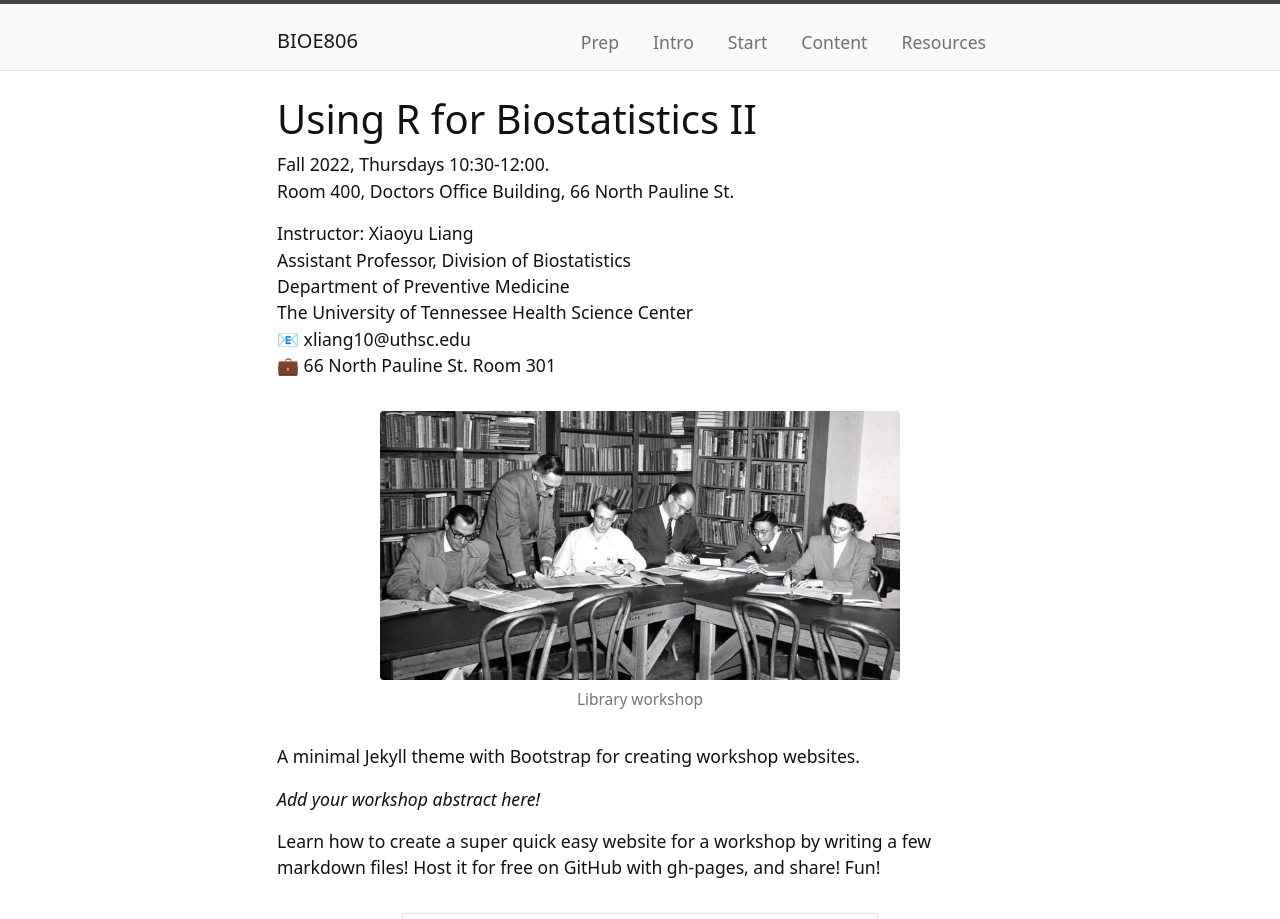
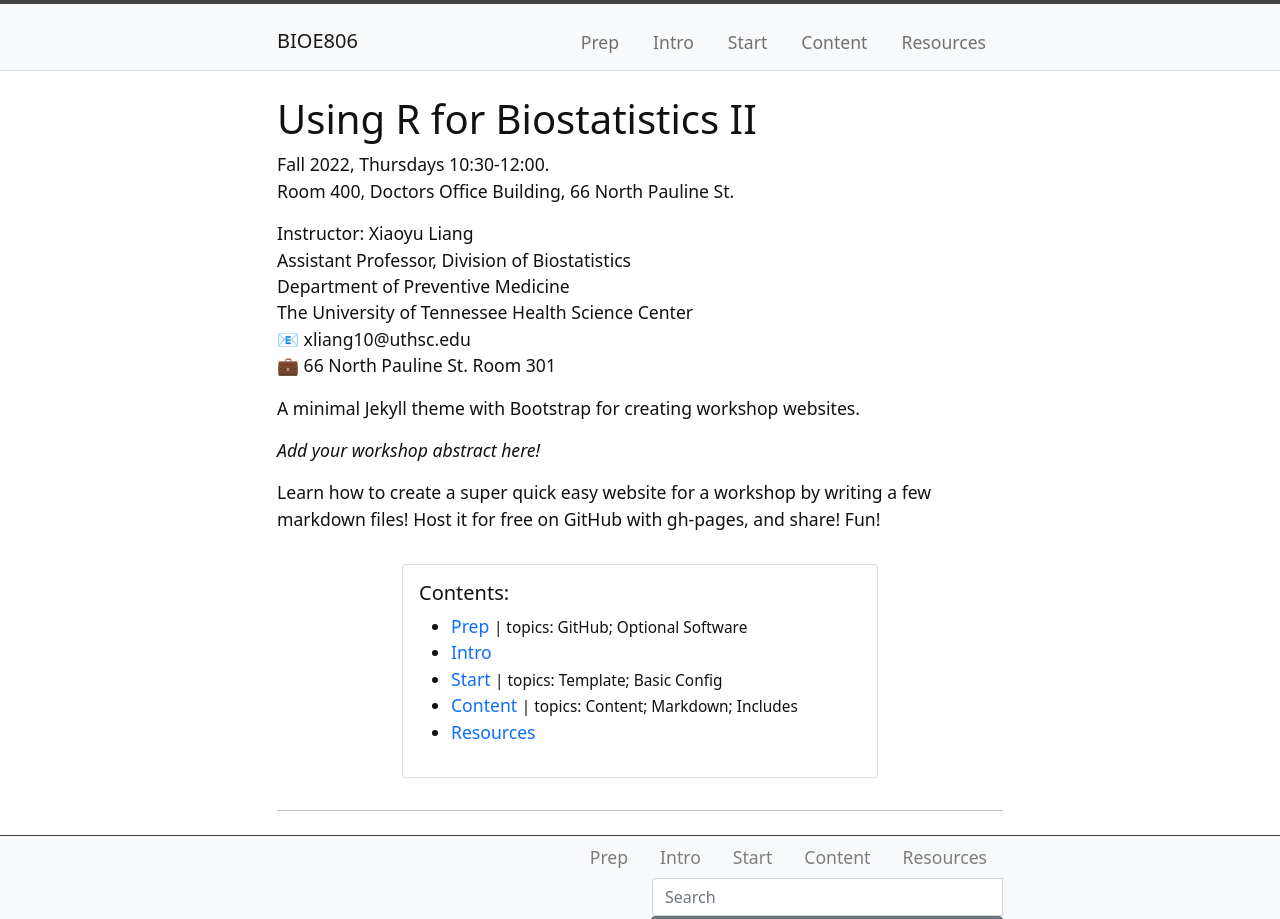
Before and after one commit to XiaoyuLiang/BIOE806-Spring2022, a Jekyll site: the page built from index.md, in a window 1280 px wide, cut to the strip 0-919 px from the top of the page. Built offline with Jekyll 4.4.1, drawn with Linux system fonts in a browser that asks for light colours.

Commit message:
Update index.md

```diff
--- a/index.md
+++ b/index.md
@@ -25,7 +25,7 @@ layout: default
     💼 66 North Pauline St. Room 301
 </p>
 
-{% include figure.html img="uidaho-workshop.jpg" alt="intro image here" caption="Library workshop" width="75%" %}
+<!--{% include figure.html img="uidaho-workshop.jpg" alt="intro image here" caption="Library workshop" width="75%" %}-->
 
 A minimal Jekyll theme with Bootstrap for creating workshop websites.
 
```
